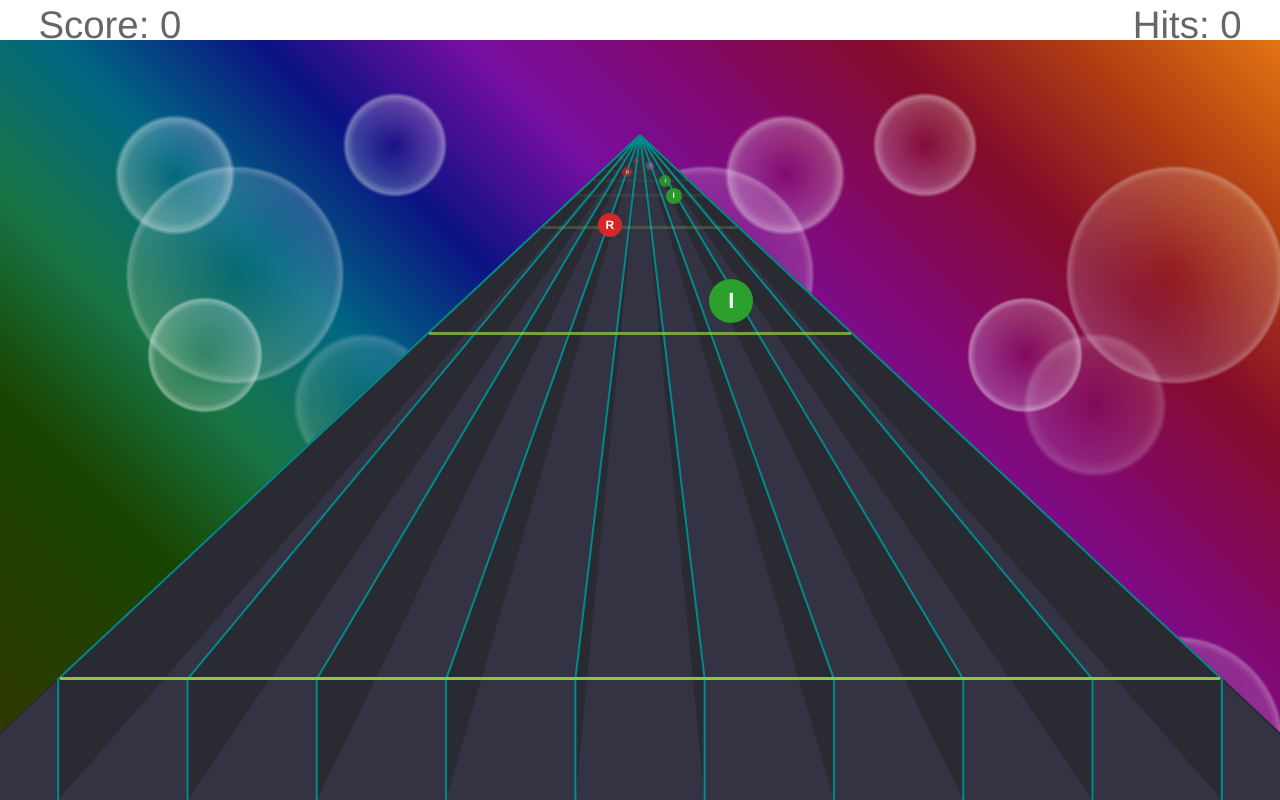
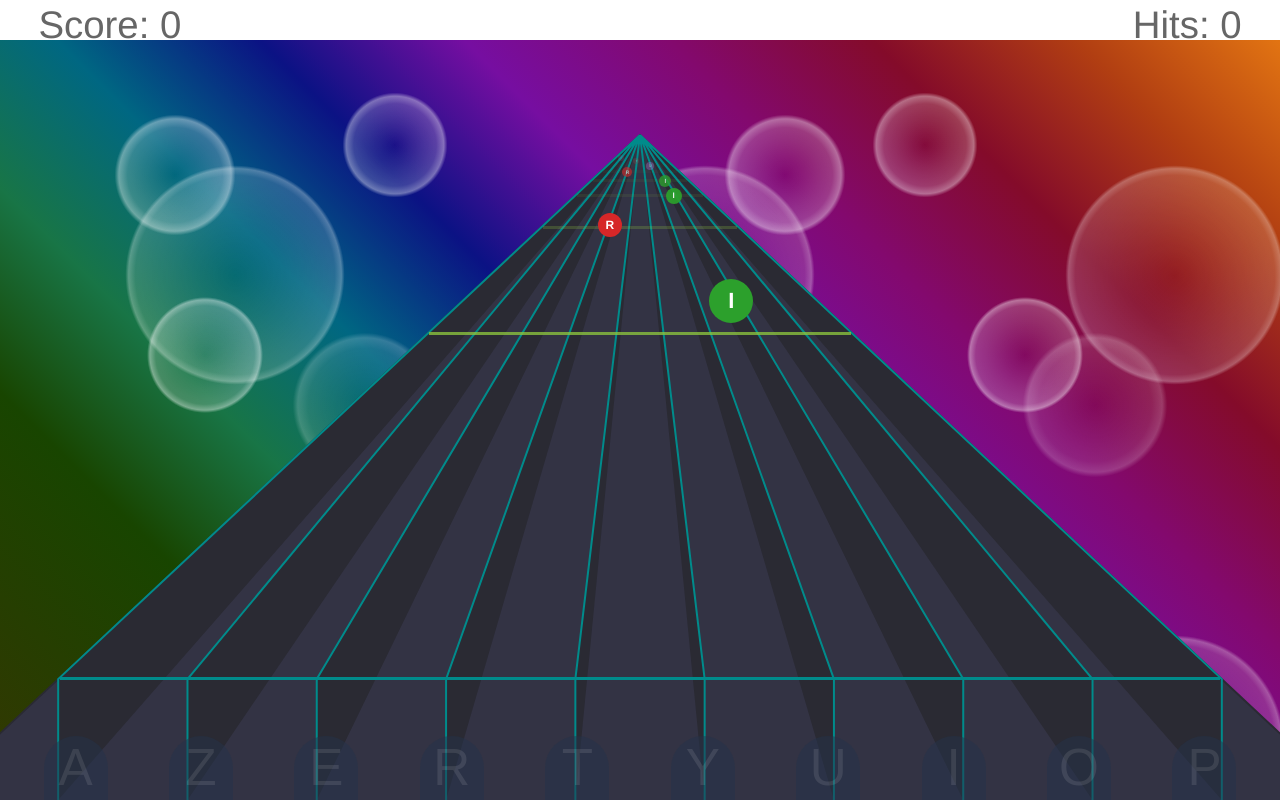
Before and after one commit to thibaudcolas/browser-games, a plain HTML site: page js-hero/index.html in a window 1280 px wide. Drawn offline with Linux system fonts and the light colour scheme; no server answers.

Commit message:
Add control bar with buttons

```diff
--- a/js-hero/index.html
+++ b/js-hero/index.html
@@ -22,10 +22,6 @@
       $(function () {
         window.hero = new Hero();
         window.scrollTo(0,1);
-
-        var sound = new Howl({
-          urls: ['tunes/brokeforfree-layers-ascolourfulasever.mp3', 'tunes/brokeforfree-layers-ascolourfulasever.ogg']
-        }); // .play();
       });
     </script>
   </head>
--- a/js-hero/js/ControllerBar.js
+++ b/js-hero/js/ControllerBar.js
@@ -1,3 +1,31 @@
 var ControllerBar = Backbone.View.extend({
+  className: 'controller-bar',
+  options: {
+  },
 
+  events: {
+    'touchstart button' : 'onButtonTouch',
+    'click button' : 'onButtonTouch'
+  },
+
+  buttonTemplate: _.template('<button data-key="<%= key %>"><%= key %></button>'),
+
+  initialize: function () {
+    this.build();
+  },
+
+  build: function () {
+    var keys = _.clone(this.options.keys);
+    var html = _.map(keys, function (k) {
+      return this.buttonTemplate({
+        key: k
+      });
+    }, this).join('');
+    this.$el.html(html);
+  },
+
+  onButtonTouch: function (evt) {
+    evt.preventDefault();
+    this.trigger('press' , {key: $(evt.target).data('key')});
+  }
 });
--- a/js-hero/js/Game.js
+++ b/js-hero/js/Game.js
@@ -43,6 +43,10 @@ var Game = Backbone.View.extend({
       'P'
     ]
   },
+
+  track: new Howl({
+    urls: ['tunes/brokeforfree-layers-ascolourfulasever.mp3', 'tunes/brokeforfree-layers-ascolourfulasever.ogg']
+  }),
 
   date: new Date(),
 
@@ -433,6 +437,8 @@ var Game = Backbone.View.extend({
       this.started = true;
       this.layout();
 
+       this.track.play();
+
       if (this.stoppedTime && this.notes.length) {
         this.adjustDataForStoppedTime();
       }
@@ -447,6 +453,9 @@ var Game = Backbone.View.extend({
     if (this.started) {
       window.clearInterval(this.interval);
       this.$el.addClass('paused');
+
+      this.track.pause();
+
       this.started = false;
       this.stoppedTime = new Date();
     }
--- a/js-hero/js/Hero.js
+++ b/js-hero/js/Hero.js
@@ -13,9 +13,10 @@ var Hero = Backbone.View.extend({
   },
 
   build: function () {
-    if (this.browserSupportsTouch()) {
-      console.log('supports touch');
-    }
+    this.controllerBar = new ControllerBar({
+      keys: _.clone(Game.prototype.options.keys)
+    });
+    this.$body.append(this.controllerBar.$el);
 
     this.game = new Game({
       el: $('.game')
@@ -33,6 +34,7 @@ var Hero = Backbone.View.extend({
 
   attach: function () {
     this.listenTo(this.game, 'score', this.onGameScore);
+    this.listenTo(this.controllerBar, 'press', this.onControllerBarPress);
   },
 
   onGameScore: function (evt) {
@@ -42,13 +44,7 @@ var Hero = Backbone.View.extend({
     });
   },
 
-  browserSupportsTouch: function () {
-    try {
-      document.createEvent("TouchEvent");
-      return true;
-    }
-    catch (e) {
-      return false;
-    }
+  onControllerBarPress: function (evt) {
+    this.game.processKeyHit(evt.key);
   }
 });
--- a/js-hero/main.less
+++ b/js-hero/main.less
@@ -33,7 +33,7 @@ html, body {
   }
 
   .paused-text-container {
-    z-index: 200;
+    z-index: 1000;
     position: absolute;
     top: 0px;
     left: 0px;
@@ -61,7 +61,7 @@ html, body {
   left: 0;
   right: 0;
   overflow: visible;
-  background-color: @baseGreen;
+  background-color: darkcyan;
   position: absolute;
   z-index: 100;
   text-rendering: geometricPrecision;
@@ -82,10 +82,6 @@ html, body {
     bottom: 0;
     left: 0;
     z-index: 0;
-
-    .grass {
-      stroke: none;
-    }
 
     .verticals {
       stroke: darkcyan;
@@ -169,3 +165,45 @@ html, body {
     color: #666;
   }
 }
+
+.controller-bar {
+  z-index: 200;
+  position: fixed;
+  bottom: -10px;
+  left: 0;
+  right: 0;
+  text-align: center;
+  button {
+    color: rgba(255, 255, 255, 0.2);
+    cursor: pointer;
+    background-color: @baseGray;
+    border: none;
+    font-size: 20px;
+    font-size: 4vmax;
+    line-height: 30px;
+    line-height: 5vmax;
+    width: 30px;
+    width: 5vmax;
+    height: 30px;
+    height: 5vmax;
+    -webkit-border-top-left-radius: 50%;
+        -ie-border-top-left-radius: 50%;
+        -ms-border-top-left-radius: 50%;
+       -moz-border-top-left-radius: 50%;
+            border-top-left-radius: 50%;
+    -webkit-border-top-right-radius: 50%;
+        -ie-border-top-right-radius: 50%;
+        -ms-border-top-right-radius: 50%;
+       -moz-border-top-right-radius: 50%;
+            border-top-right-radius: 50%;
+    -webkit-appearance: none;
+    padding: 0;
+    text-align: center;
+    margin: 0 2% 10px;
+    margin: 0 2.4vmax 10px;
+    opacity: 0.5;
+    &:active {
+      opacity: 0.2;
+    }
+  }
+}
```
Also changed, not shown: js-hero/main.css.
